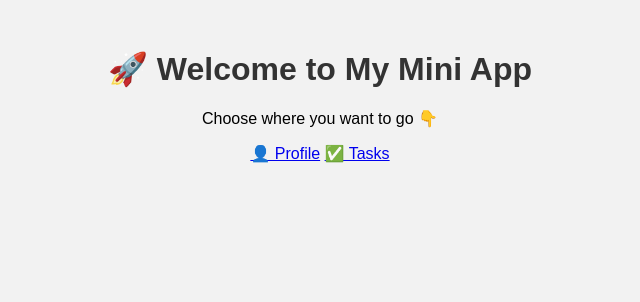
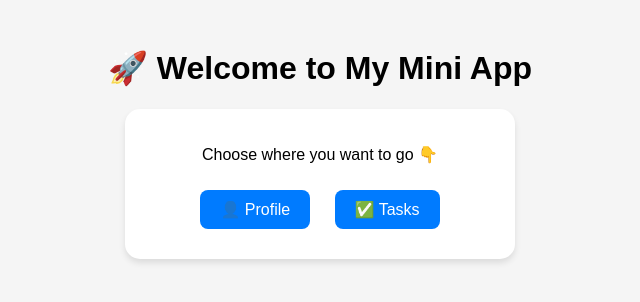
Before and after one commit to rushi2001/Mini-app, a plain HTML site: page index.html in a window 1280 px wide. Shown: the whole page, without its empty margins (320-960 px from the left). Drawn offline with Linux system fonts and the light colour scheme.

Commit message:
Update style.css

```diff
--- a/style.css
+++ b/style.css
@@ -1,24 +1,34 @@
 body {
   font-family: Arial, sans-serif;
+  background: #f5f5f5;
   text-align: center;
-  margin-top: 50px;
-  background: #f2f2f2;
+  padding: 20px;
 }
-
-h1 {
-  color: #333;
+.card {
+  background: white;
+  padding: 20px;
+  border-radius: 15px;
+  box-shadow: 0 4px 6px rgba(0,0,0,0.1);
+  max-width: 350px;
+  margin: auto;
 }
-
-button {
-  padding: 10px 20px;
-  font-size: 16px;
+.btn {
   background: #007bff;
   color: white;
   border: none;
-  border-radius: 5px;
+  padding: 10px 20px;
+  border-radius: 8px;
   cursor: pointer;
+  margin: 10px;
+  display: inline-block;
+  text-decoration: none;
 }
-
-button:hover {
+.btn:hover {
   background: #0056b3;
 }
+.avatar {
+  width: 100px;
+  height: 100px;
+  border-radius: 50%;
+  margin-bottom: 15px;
+}
```
